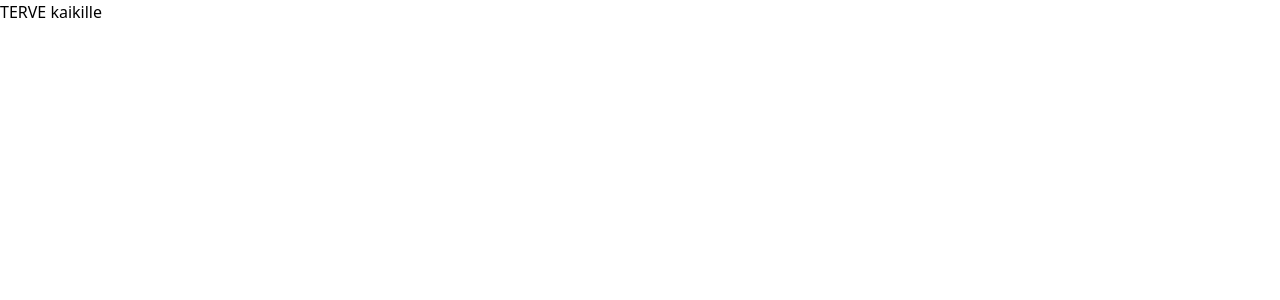
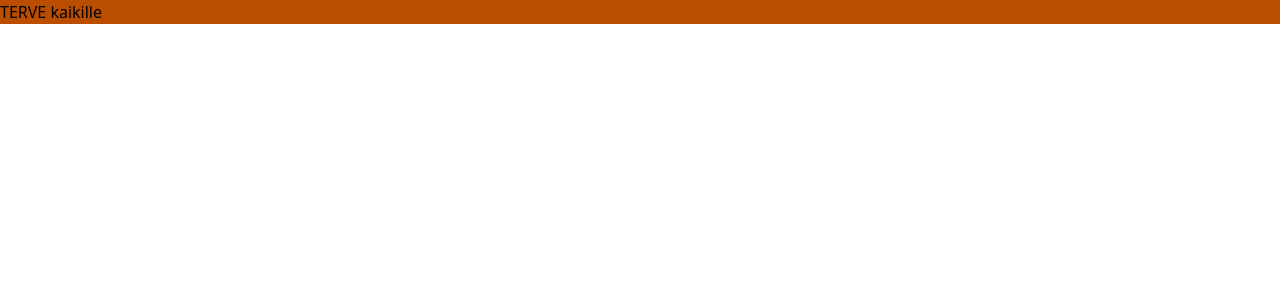
Before and after one commit to jamktiko/ryhma4, a SvelteKit app in the folder gitsekoilu/: page / in a window 1280 px wide. Shown: the top 300 px of the page. Built offline with nearby package versions, Linux system fonts and the light colour scheme.

Commit message:
muutin taustavärin

```diff
--- a/gitsekoilu/src/routes/+page.svelte
+++ b/gitsekoilu/src/routes/+page.svelte
@@ -1,13 +1,9 @@
 <script lang="ts">
-
 </script>
 
 <main>
-
-  <h1> TERVE kaikille </h1>
-
+	<h1 class="bg-amber-700">TERVE kaikille</h1>
 </main>
 
 <style>
-
 </style>
```
